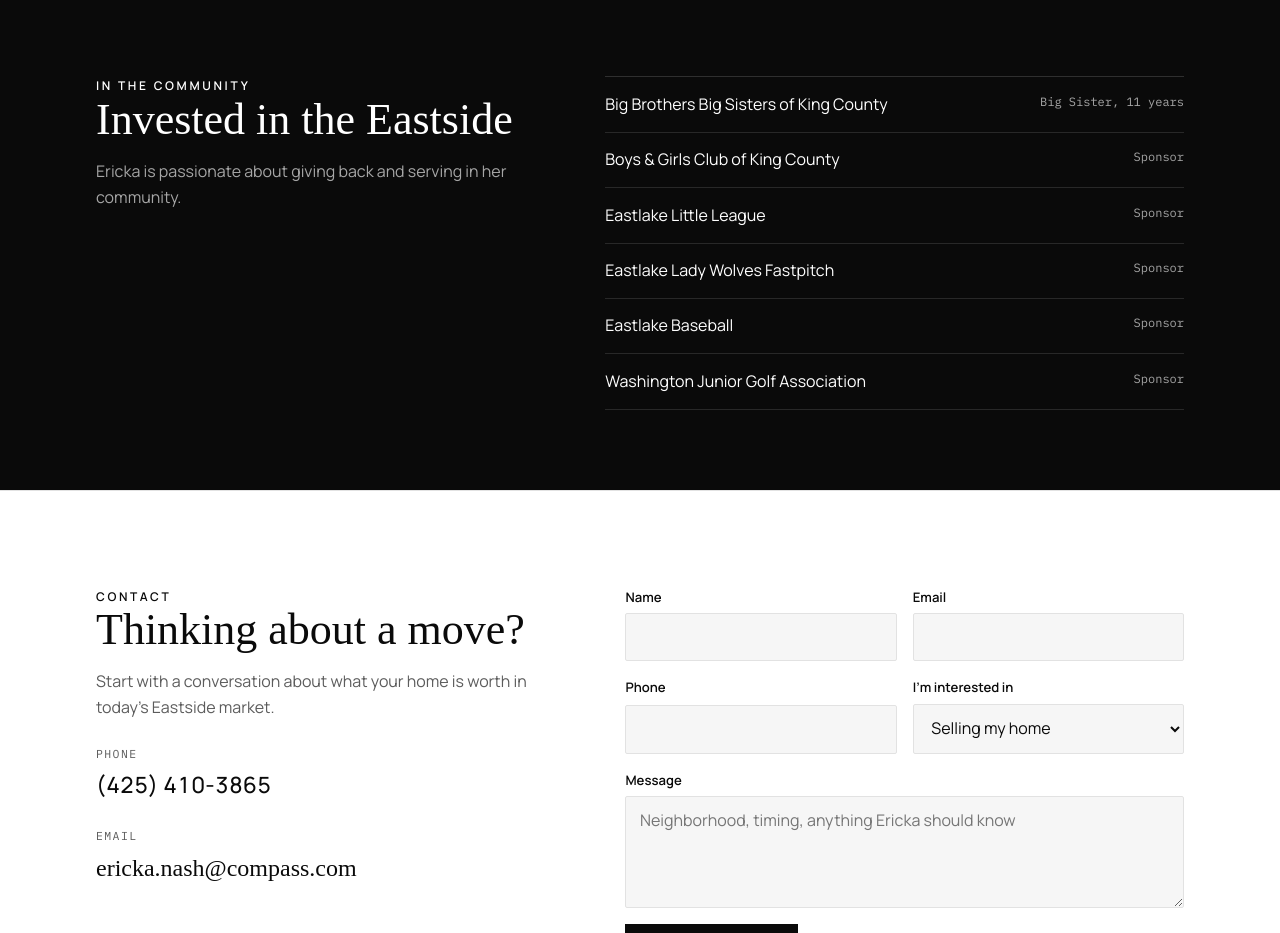
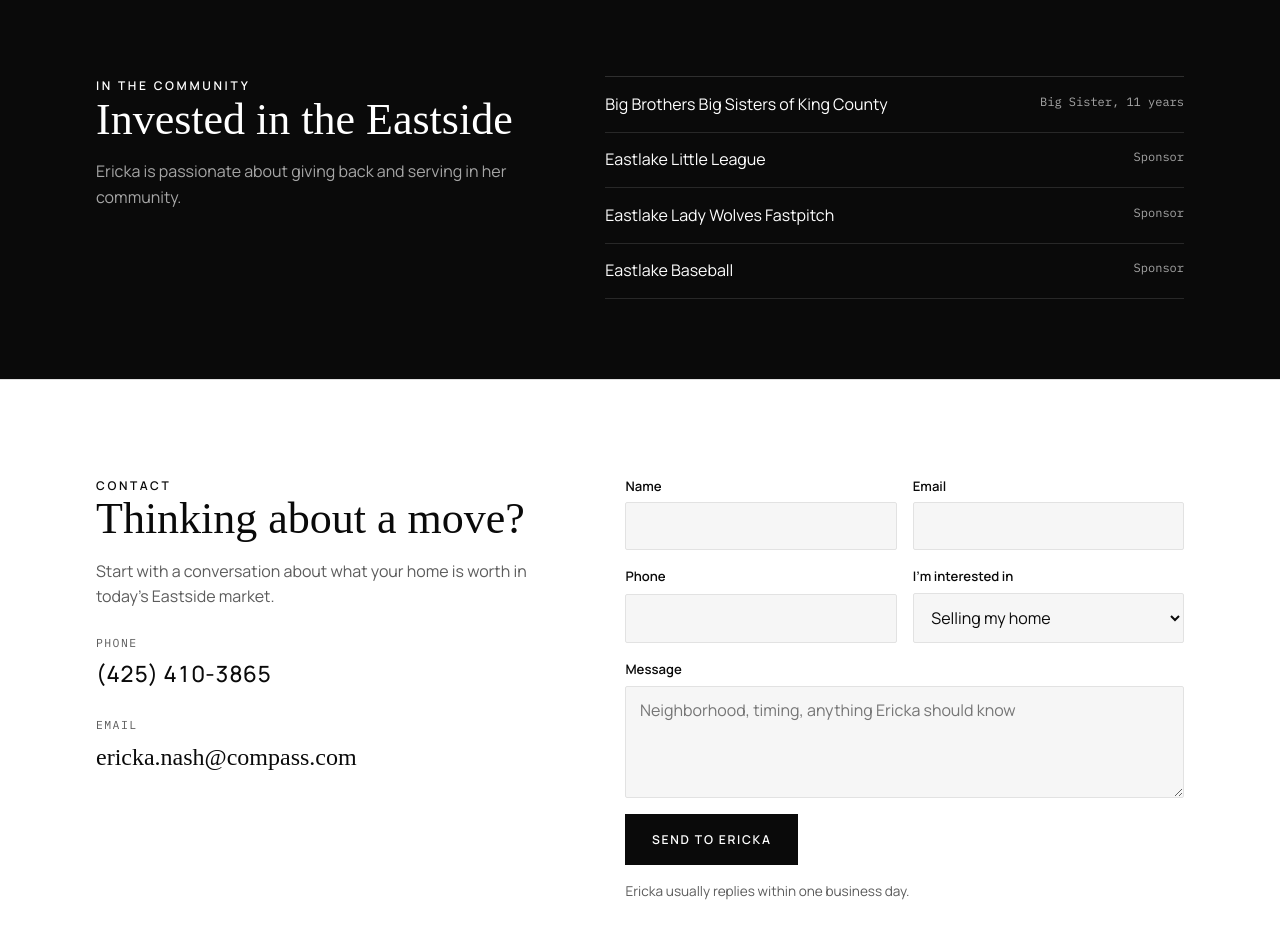
Before and after one commit to nashmarketing716/SellingSammamish.com, a plain HTML site: page index.html in a window 1280 px wide. Shown: the part 10560-11493 px from the top of the page. Drawn offline with Linux system fonts and the light colour scheme.

Commit message:
Remove Boys & Girls Club and WJGA from community sponsorships (#23)
Claude-Session: https://claude.ai/code/session_01QgedHcVTXHV74eG8aemneR

Co-authored-by: Claude <noreply@anthropic.com>

```diff
--- a/index.html
+++ b/index.html
@@ -856,11 +856,9 @@
       </div>
       <ul class="sponsor-list">
         <li><span>Big Brothers Big Sisters of King County</span><span>Big Sister, 11 years</span></li>
-        <li><span>Boys &amp; Girls Club of King County</span><span>Sponsor</span></li>
         <li><span>Eastlake Little League</span><span>Sponsor</span></li>
         <li><span>Eastlake Lady Wolves Fastpitch</span><span>Sponsor</span></li>
         <li><span>Eastlake Baseball</span><span>Sponsor</span></li>
-        <li><span>Washington Junior Golf Association</span><span>Sponsor</span></li>
       </ul>
     </div>
   </section>
```
